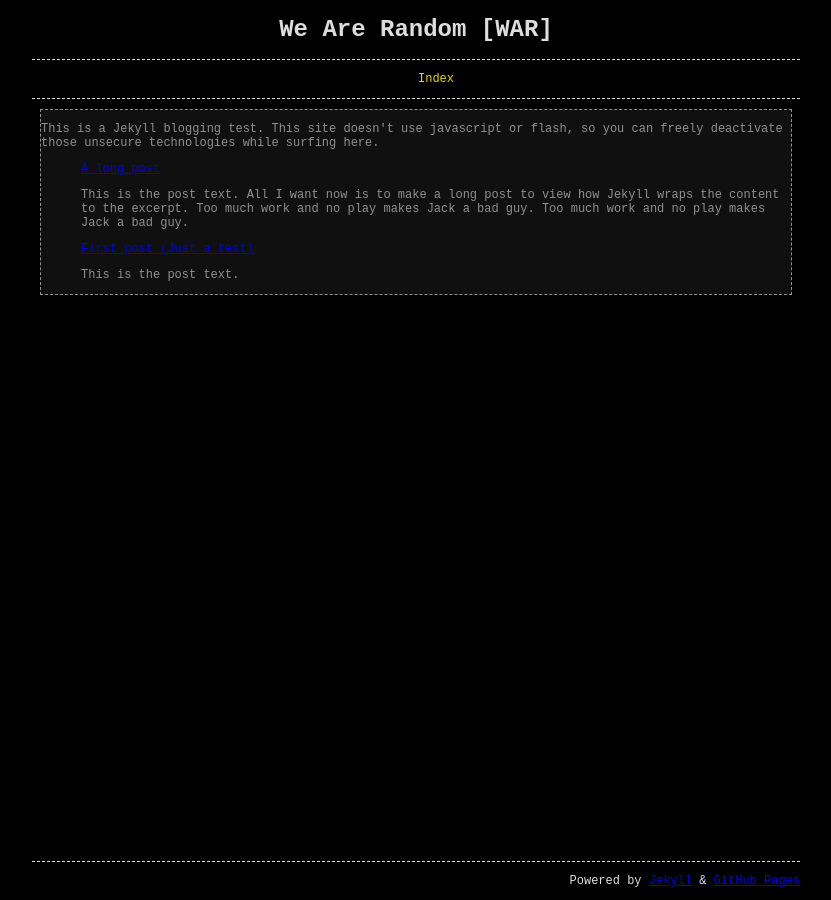
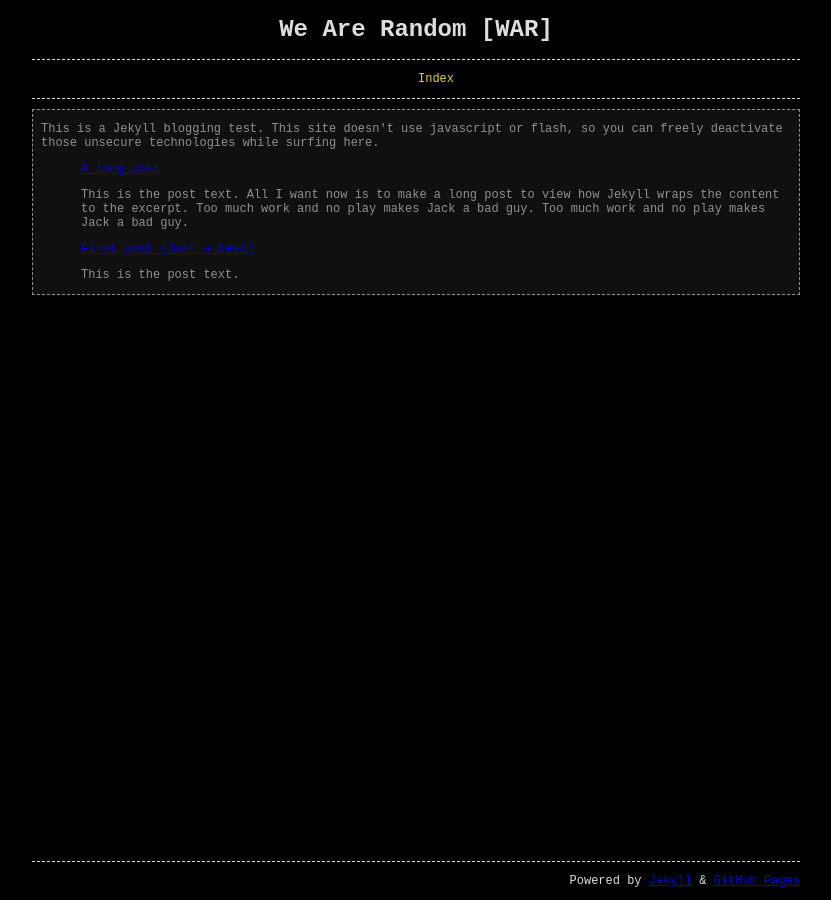
Before and after one commit to wearerandom/wearerandom.github.io, a Jekyll site: the page built from index.html, in a window 1280 px wide. Shown: the whole page, without its empty margins (224-1055 px from the left). Built offline with Jekyll 4.4.1, drawn with Linux system fonts in a browser that asks for light colours.

Commit message:
Update _styles.scss

```diff
--- a/_sass/_styles.scss
+++ b/_sass/_styles.scss
@@ -16,8 +16,8 @@ body.wrap{
     .postcont{
         background-color: #101010;
         border: 1px dashed;
-        margin-left: 8px;
-        margin-right: 8px;
+        padding-left: 8px;
+        padding-right: 8px;
         color: #909090;
     }
     ul {
```
